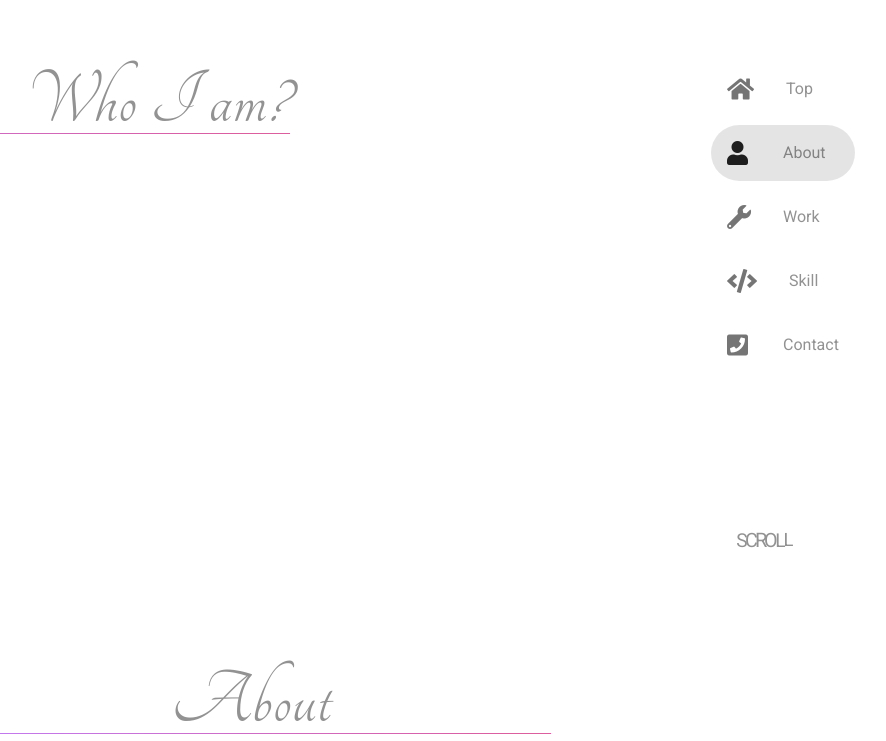
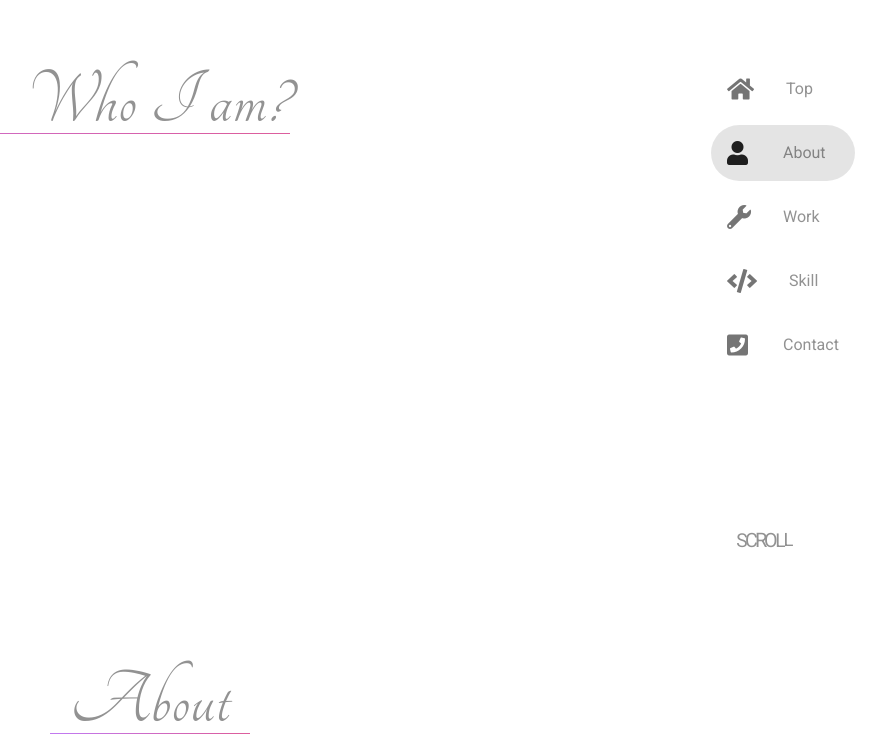
Before and after one commit to keita-f-sato/keita-f-sato.github.io, a Nuxt app: page /about in a window 1280 px wide. Shown: the part 211-952 px from the top of the page, without its empty margins (385-1271 px from the left). Built offline with nearby package versions, Linux system fonts and the light colour scheme; a web font is replaced by a local one.

Commit message:
全体の微調整

```diff
--- a/pages/about.vue
+++ b/pages/about.vue
@@ -85,8 +85,8 @@ export default{
   font-family: 'Tangerine', cursive !important;
   font-size: 60pt !important;
   top: 10% !important;
-  width: 55%;
-  left: 31%;
+  width: 150pt;
+  left: 40%;
   border-bottom: solid 1px ;
   border-left: solid 0px ;
   border-right: solid 0px ;
--- a/pages/skill.vue
+++ b/pages/skill.vue
@@ -107,7 +107,8 @@ export default {
   color: #929292 !important;
   font-size: 30pt !important;
   top: 90%;
-  left:42%;
+  left:43%;
+  width: 120pt !important;
   border-bottom: solid 1px ;
   border-left: solid 0px ;
   border-right: solid 0px ;
@@ -119,7 +120,7 @@ export default {
 .tokui-title.sm {
   font-size: 19pt !important;
   left: 24%;
-  width: 40%;
+  width: 40% !important;
 }
 
 .base {
```
